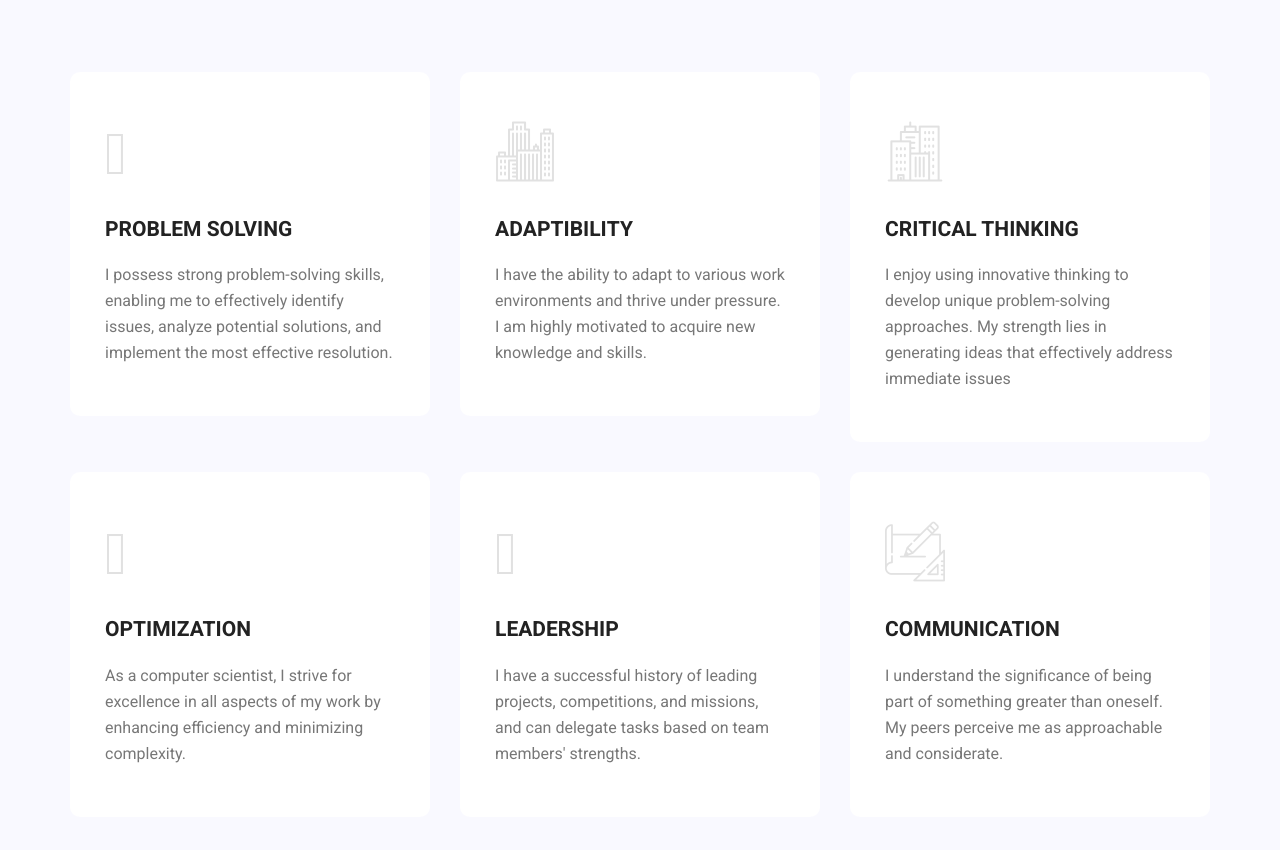
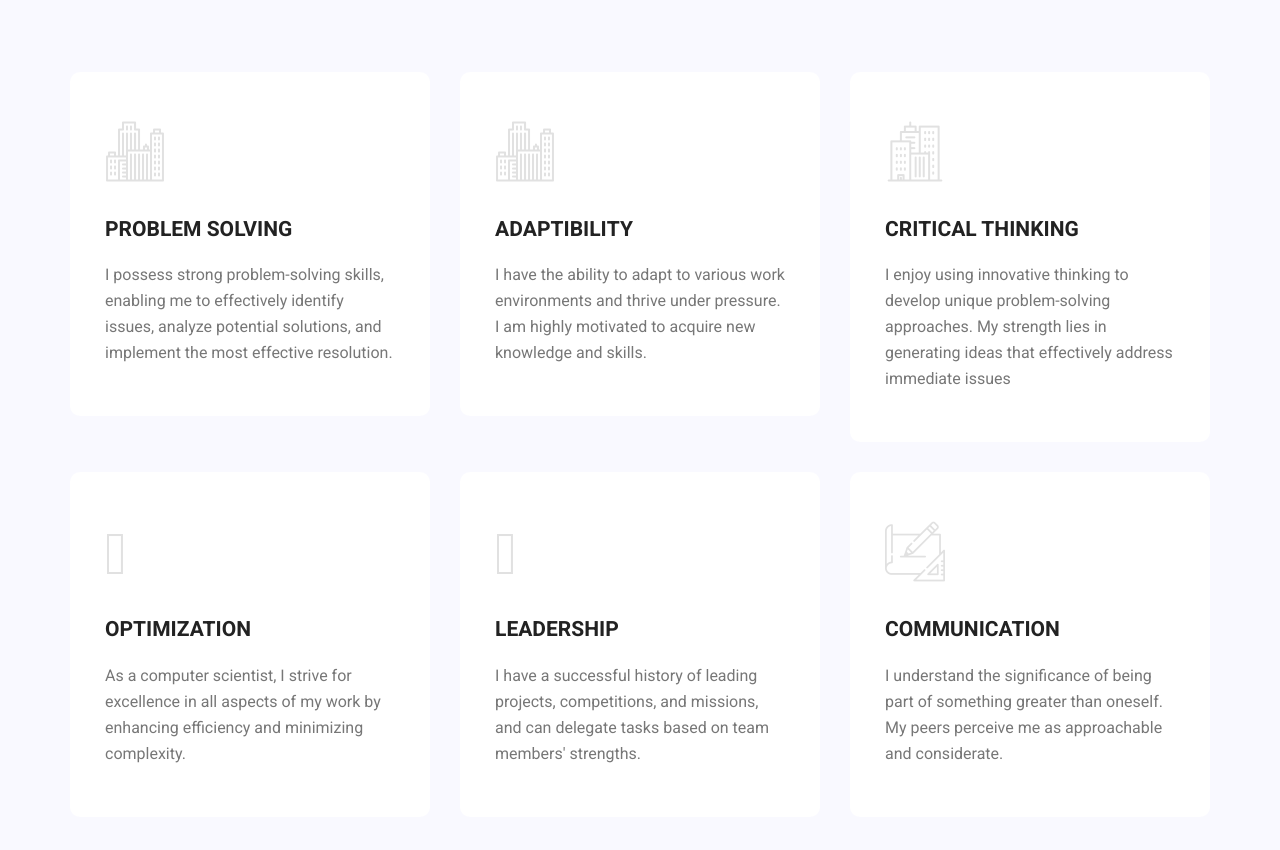
Before and after one commit to jiwoongjeontemp/jiwoongjeontemp.github.io, a plain HTML site: page index.html in a window 1280 px wide. Shown: the part 1613-2463 px from the top of the page. Drawn offline with Linux system fonts and the light colour scheme.

Commit message:
Update index.html

```diff
--- a/index.html
+++ b/index.html
@@ -191,7 +191,7 @@
         		<div class="feature_inner row">
         			<div class="col-lg-4 col-md-6">
         				<div class="feature_item">
-        					<i class="flaticon-behance-logo"></i>
+        					<i class="flaticon-linkedin-logo"></i>
         					<h4>Problem Solving</h4>
         					<p>I possess strong problem-solving skills, enabling me to effectively identify issues, analyze potential solutions, and implement the most effective resolution. </p>
         				</div>
```
